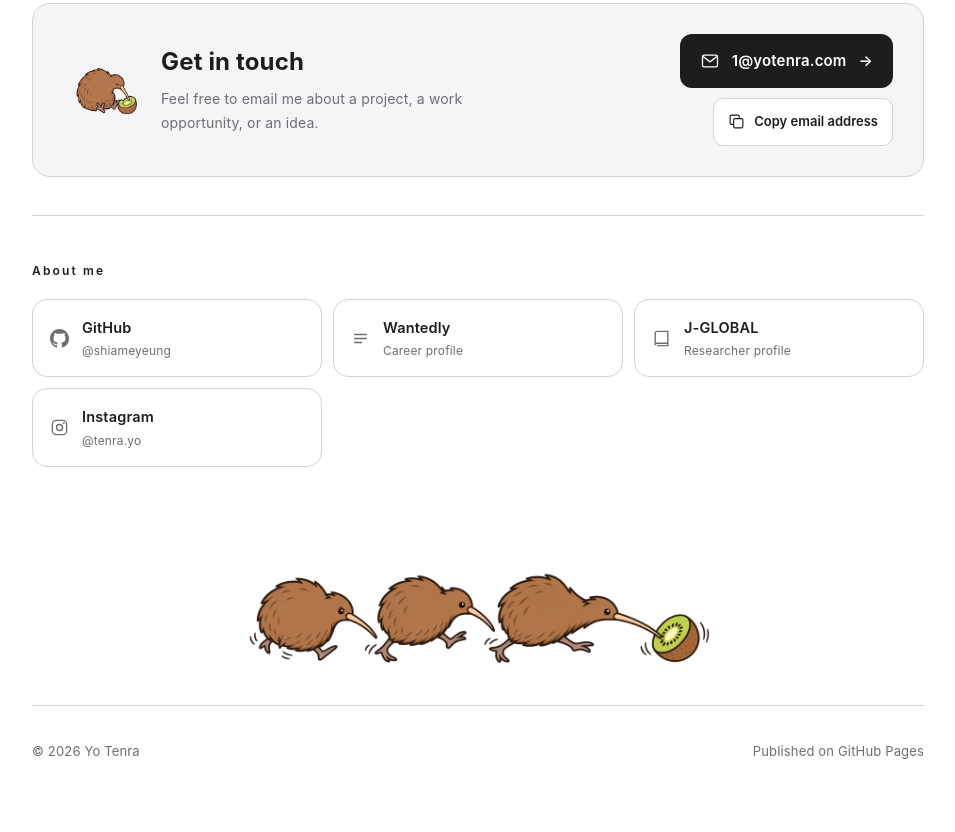
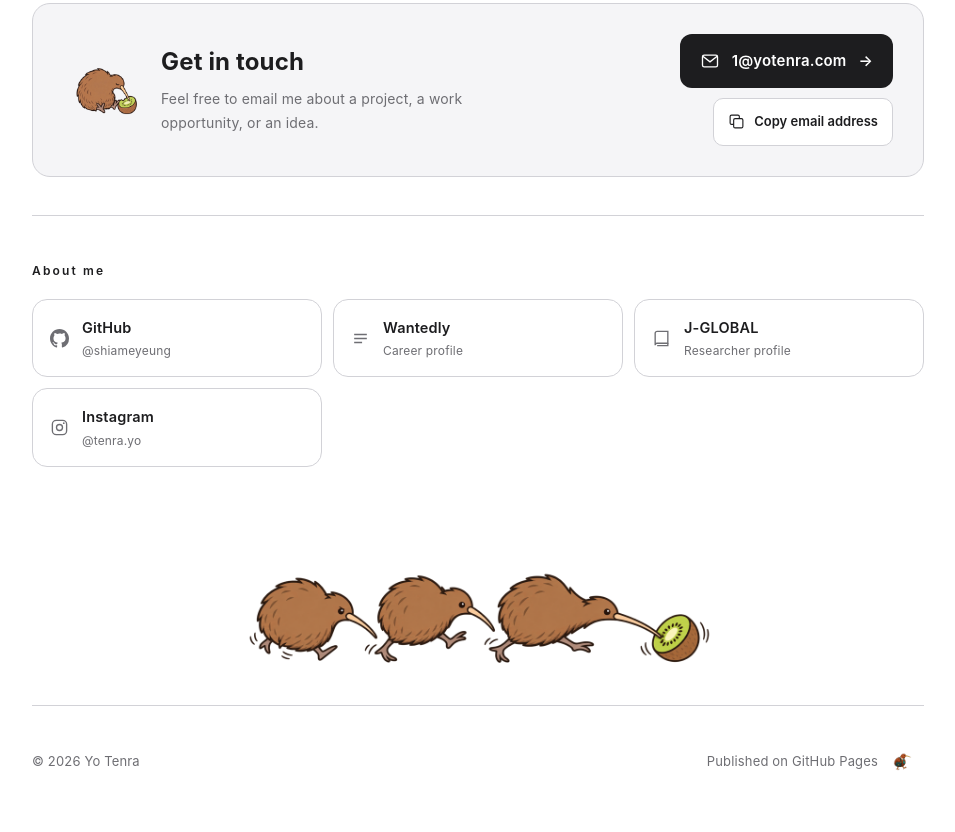
Before and after one commit to shiameyeung/shiameyeung.github.io, a plain HTML site: page index.html in a window 1280 px wide. Shown: the part 5352-6184 px from the top of the page, without its empty margins (162-1117 px from the left). Before the commit the page ends 6162 px from the top, so only its background shows below. Drawn offline with Linux system fonts and the light colour scheme.

Commit message:
Add the Kiwi link to the portfolio footer

```diff
--- a/home.css
+++ b/home.css
@@ -47,3 +47,10 @@
 .home-page .personal-principle>.reading-detail,.home-page .personal-about>.reading-detail{margin:0;border-bottom:0}
 .home-page .personal-about .reading-detail>summary .mascot-heading{margin:0}
 @media(max-width:650px){.home-page .work-preview{padding:24px}}
+
+footer { align-items: center; }
+.footer-end, .footer-kiwi { display: inline-flex; align-items: center; }
+.footer-end { gap: 2px; }
+.footer-kiwi { justify-content: center; width: 44px; height: 44px; border-radius: 8px; }
+.footer-kiwi img { display: block; }
+.footer-kiwi:focus-visible { outline: 2px solid currentColor; }
--- a/index.html
+++ b/index.html
@@ -13,7 +13,7 @@
 <link rel="stylesheet" href="base.css?v=20261108-fulltext1">
 
 <link rel="stylesheet" href="navigation.css?v=20261108-fulltext2">
-<link rel="stylesheet" href="home.css?v=20261027-monochrome-apple">
+<link rel="stylesheet" href="home.css?v=20261121-kiwi">
 </head>
 <body class="home-page"><noscript data-static-fallback="true">&lt;style&gt;.langbar,.work-tabs{display:none!important}[role="tabpanel"][hidden]{display:block!important}[role="tabpanel"]+[role="tabpanel"]{margin-top:64px}&lt;/style&gt;&lt;nav class="no-script-nav" aria-label="メニュー"&gt;&lt;a href="index.html"&gt;ホーム&lt;/a&gt;&lt;a href="apps.html"&gt;プロジェクト&lt;/a&gt;&lt;a href="work.html"&gt;仕事での取り組み&lt;/a&gt;&lt;a href="resume.html"&gt;職務経歴書&lt;/a&gt;&lt;/nav&gt;</noscript>
 <div class="wrap">
@@ -128,7 +128,10 @@
 
   <footer>
     <span data-t="footer.left">© 2026 楊 天楽</span>
-    <span data-t="footer.right">GitHub Pagesで公開しています</span>
+    <div class="footer-end">
+      <span data-t="footer.right">GitHub Pagesで公開しています</span>
+      <a class="footer-kiwi" href="https://desk.yotenra.com/" aria-label="Kiwi" title="Kiwi"><img src="assets/kiwi-desk.png" width="19" height="19" alt=""></a>
+    </div>
   </footer>
 </div>
 
```
Also changed, not shown: assets/kiwi-desk.png (added).
